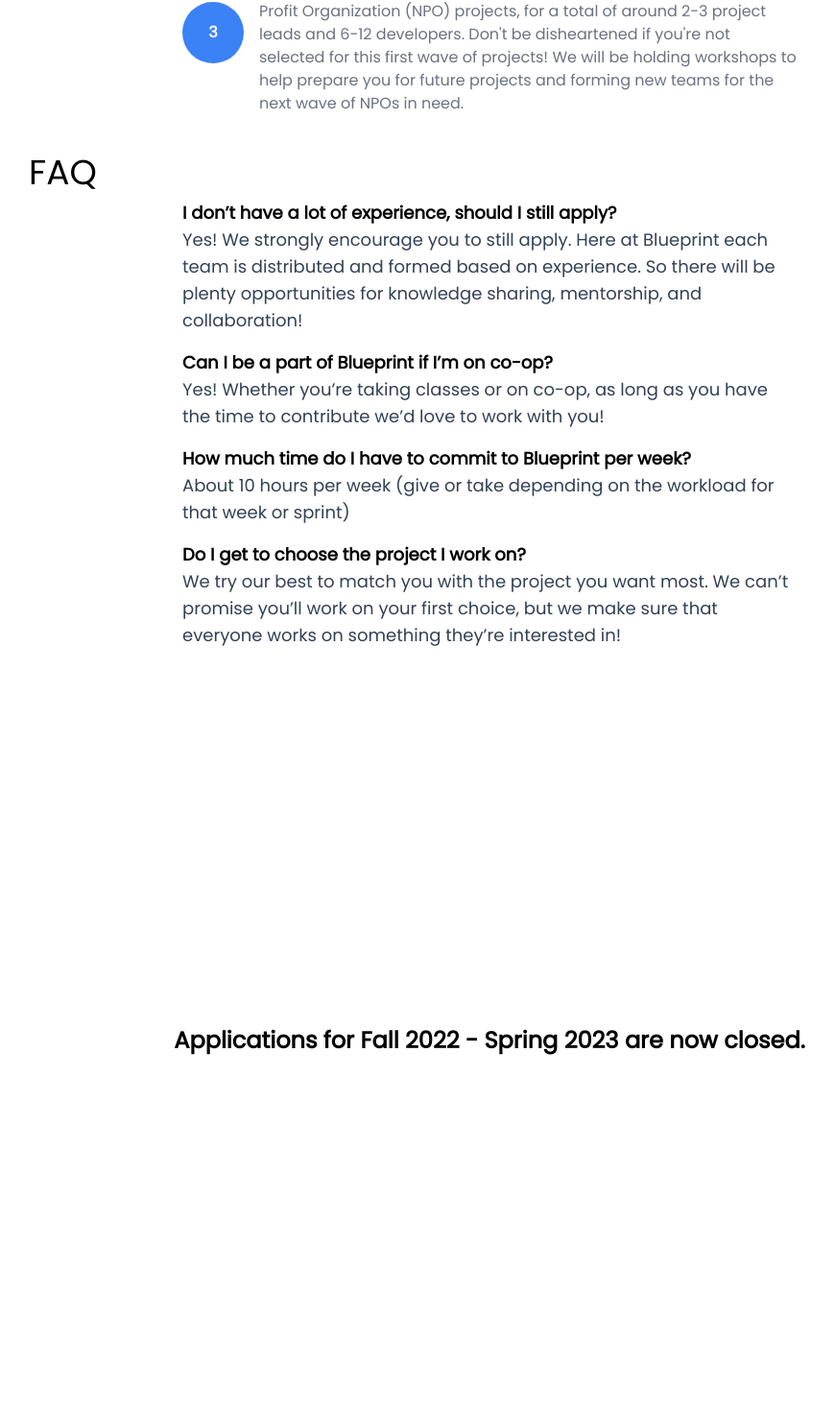
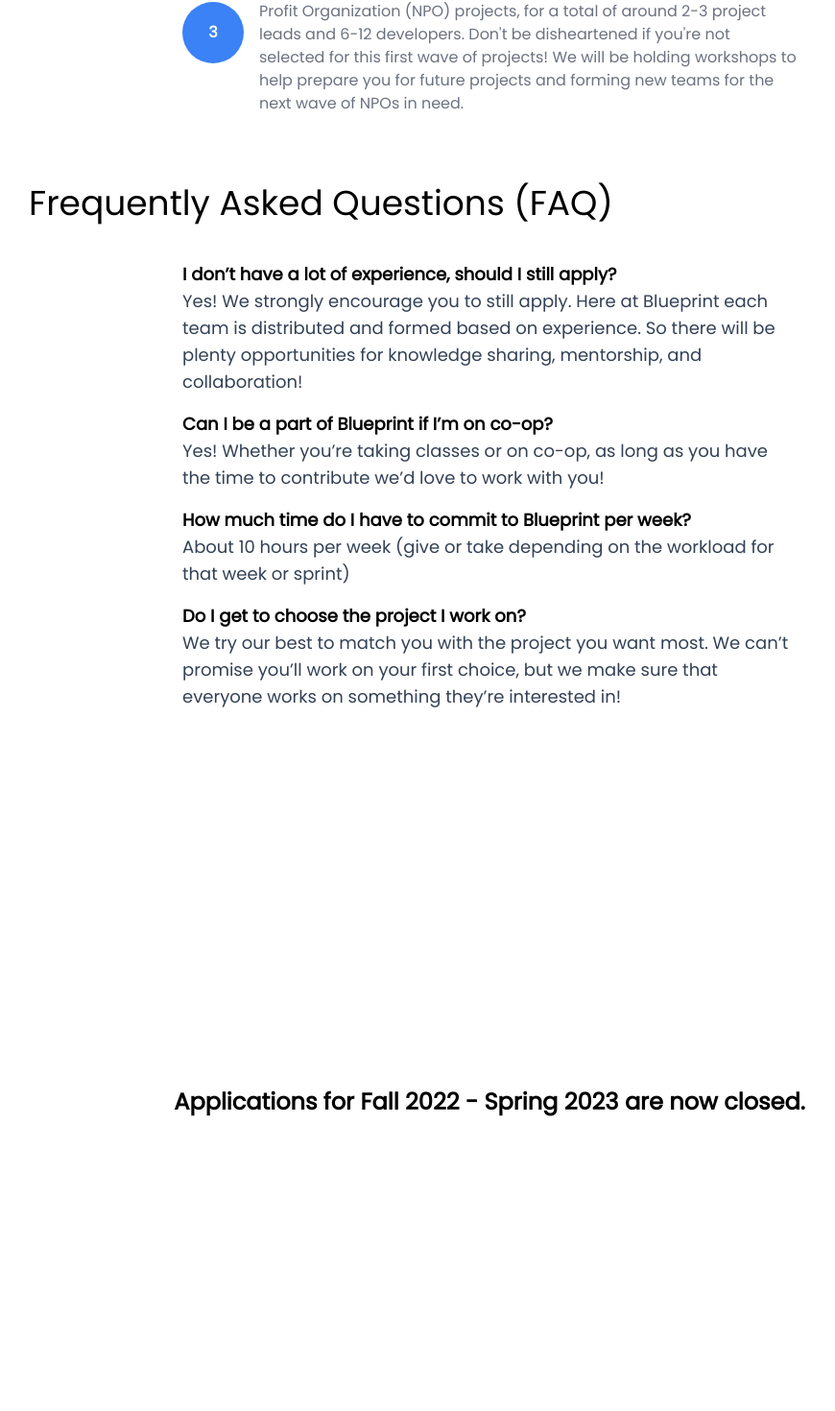
Before and after one commit to OwenTruong/blueprint_website, a React (Create React App) app: page /studentapplication in a window 1280 px wide. Shown: the part 518-1988 px from the top of the page at 96% size, without its empty margins (130-1000 px from the left). Built offline with nearby package versions, Linux system fonts and the light colour scheme.

Commit message:
moved all form components into single folder

```diff
--- a/src/components/Applications/StudentApply.jsx
+++ b/src/components/Applications/StudentApply.jsx
@@ -1,17 +1,15 @@
 import PropTypes from "prop-types";
 import Footer from "../Common/Footer";
-import Form from "./Form";
-import Closed from "./FormClosed";
+import Form from "./StudentForm/Form";
+import Closed from "./StudentForm/FormClosed";
 import Step from "./Step";
 import FAQ from "./FAQ";
 import content from "./Content.json";
 
 function StudentApply({ isOpen }) {
-  // Current Steps in the Stevens Blueprint Application
   const APPLICATION_STEPS = content.applicationSteps;
   const FREQUENTLY_ASKED_QUESTIONS = content.frequentlyAskedQuestions;
 
-  // Map each step to a <Step /> component
   const stepDescriptionBlocks = APPLICATION_STEPS.map((step) => (
     <Step
       key={step.id}
@@ -33,10 +31,12 @@
           <div className="px-40">{stepDescriptionBlocks}</div>
         </div>
         <div>
-          <h1 className="text-4xl">FAQ</h1>
+          <h1 className="text-4xl py-8">Frequently Asked Questions (FAQ)</h1>
           <div className="px-40">{faqBlocks}</div>
         </div>
-        <div>{isOpen ? <Form /> : <Closed />}</div>
+        <div className="grid h-screen place-items-center">
+          {isOpen ? <Form /> : <Closed />}
+        </div>
       </div>
       <Footer />
     </div>
--- a/src/components/Applications/Form.jsx
+++ b/src/components/Applications/StudentForm/Form.jsx
@@ -5,7 +5,7 @@
 function Form() {
   // TODO: Handle Requests/Form Submission
   return (
-    <>
+    <div>
       <div className="hidden sm:block" aria-hidden="true">
         <div className="py-5">
           <div className="border-t border-gray-200" />
@@ -34,7 +34,7 @@
           </div>
         </div>
       </div>
-    </>
+    </div>
   );
 }
 
--- a/src/components/Applications/FormClosed.jsx
+++ b/src/components/Applications/StudentForm/FormClosed.jsx
@@ -1,8 +1,7 @@
 function Closed() {
-  // TODO: Prop drill recruiting cycled down from App.jsx
   const recruitingCycle = "Fall 2022 - Spring 2023";
   return (
-    <p className="text-2xl font-bold grid h-screen place-items-center">
+    <p className="text-2xl font-bold">
       Applications for {recruitingCycle} are now closed.{" "}
     </p>
   );
```
Also changed, not shown: src/components/Applications/StudentForm/FormBasics.jsx (renamed from src/components/Applications/FormBasics.jsx), src/components/Applications/StudentForm/FormQuestions.jsx (renamed from src/components/Applications/FormQuestions.jsx), src/components/Applications/StudentForm/FormRoles.jsx (renamed from src/components/Applications/FormRoles.jsx).
